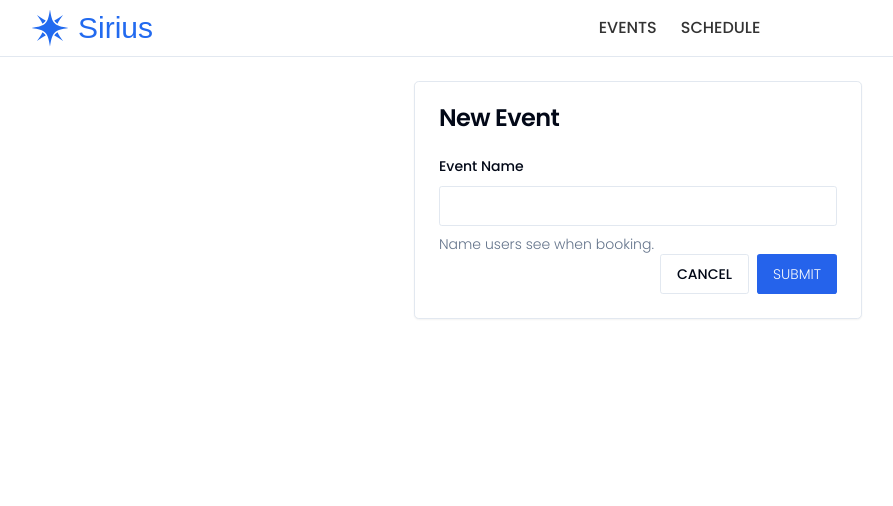
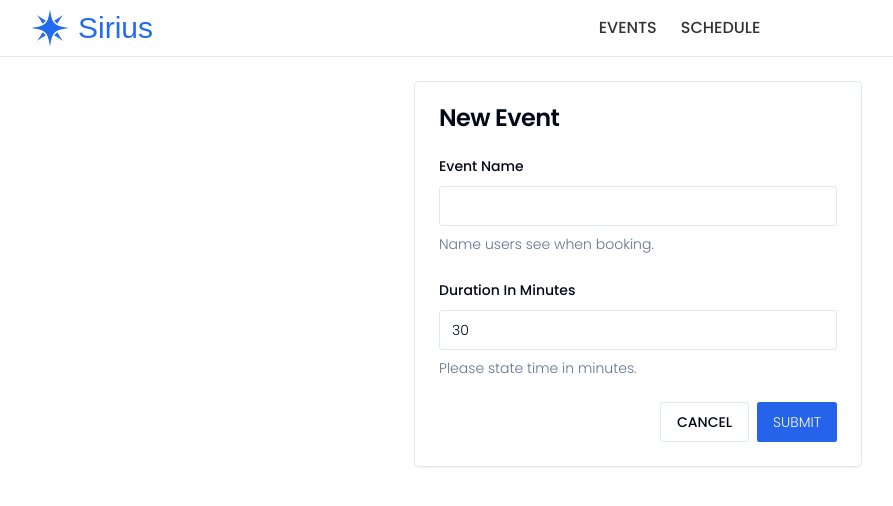
Before and after one commit to Nimira43/Sirius, a Next.js app: page /events/new in a window 1280 px wide. Shown: the top 506 px of the page, without its empty margins (2-895 px from the left). Built offline with nearby package versions, Linux system fonts and the light colour scheme; a web font is replaced by a local one.

Commit message:
Added second FormField

```diff
--- a/src/components/forms/EventForm.tsx
+++ b/src/components/forms/EventForm.tsx
@@ -24,7 +24,10 @@ export function EventForm() {
 
   return (
     <Form {...form}>
-      <form onSubmit={form.handleSubmit(onSubmit)}>
+      <form
+        onSubmit={form.handleSubmit(onSubmit)}
+        className='flex gap-6 flex-col'
+      >
         <FormField
           control={form.control}
           name='name'
@@ -36,6 +39,25 @@ export function EventForm() {
               </FormControl>
               <FormDescription>
                 Name users see when booking.
+              </FormDescription>
+              <FormMessage />
+            </FormItem>
+          )}
+        />
+        <FormField
+          control={form.control}
+          name='durationInMinutes'
+          render={({field}) => (
+            <FormItem>
+              <FormLabel>Duration In Minutes</FormLabel>
+              <FormControl>
+                <Input
+                  type='number'
+                  {...field}
+                />
+              </FormControl>
+              <FormDescription>
+                Please state time in minutes.
               </FormDescription>
               <FormMessage />
             </FormItem>
```
